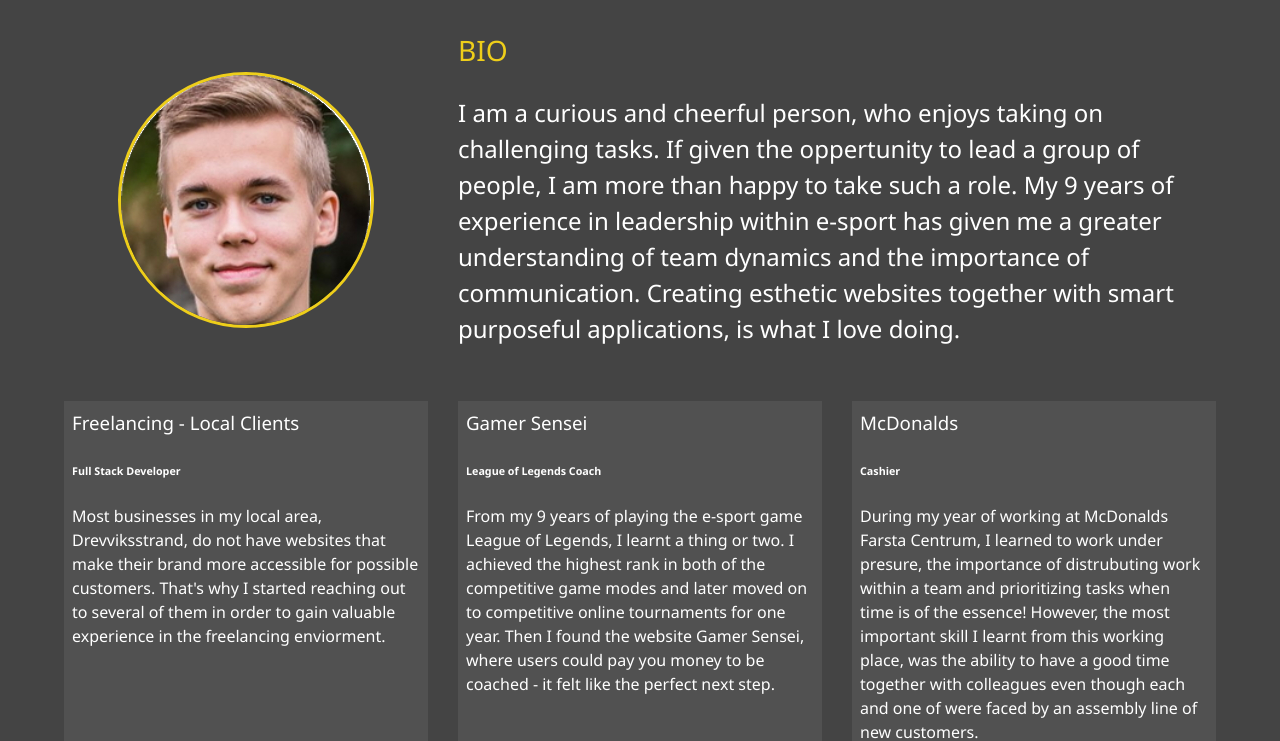
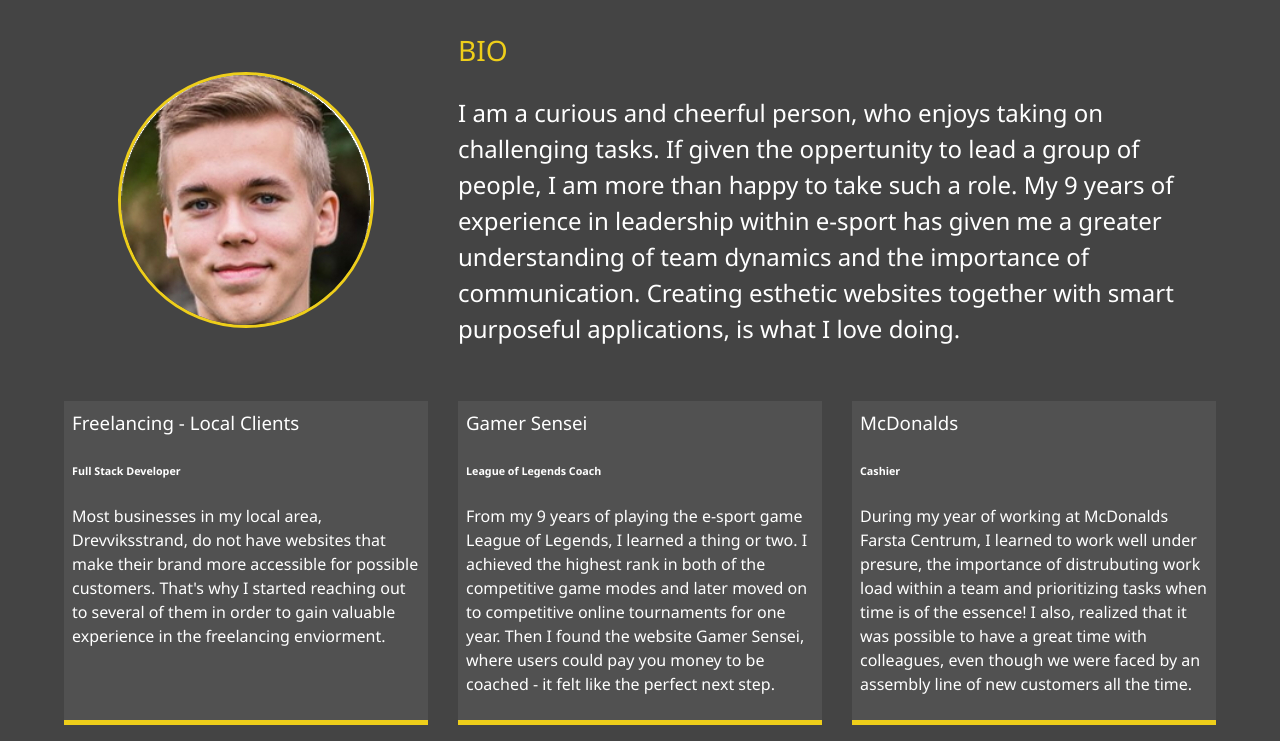
Before and after one commit to Christofferos/interactivePortfolio, a website: page dist/about.html in a window 1280 px wide. Shown: the part 217-958 px from the top of the page. Drawn offline with Linux system fonts and the light colour scheme.

Commit message:
Changes a few things in the about page

```diff
--- a/dist/about.html
+++ b/dist/about.html
@@ -84,7 +84,7 @@
           <h6>League of Legends Coach</h6>
           <p>
             From my 9 years of playing the e-sport game League of Legends, I
-            learnt a thing or two. I achieved the highest rank in both of the
+            learned a thing or two. I achieved the highest rank in both of the
             competitive game modes and later moved on to competitive online
             tournaments for one year. Then I found the website Gamer Sensei,
             where users could pay you money to be coached - it felt like the
@@ -96,11 +96,11 @@
           <h6>Cashier</h6>
           <p>
             During my year of working at McDonalds Farsta Centrum, I learned to
-            work under presure, the importance of distrubuting work within a
-            team and prioritizing tasks when time is of the essence! However,
-            the most important skill I learnt from this working place, was the
-            ability to have a good time together with colleagues even though
-            each and one of were faced by an assembly line of new customers.
+            work well under presure, the importance of distrubuting work load
+            within a team and prioritizing tasks when time is of the essence! I
+            also, realized that it was possible to have a great time with
+            colleagues, even though we were faced by an assembly line of new
+            customers all the time.
           </p>
         </div>
       </div>
```
Also changed, not shown: dist/index.html (+5 -0 lines).
